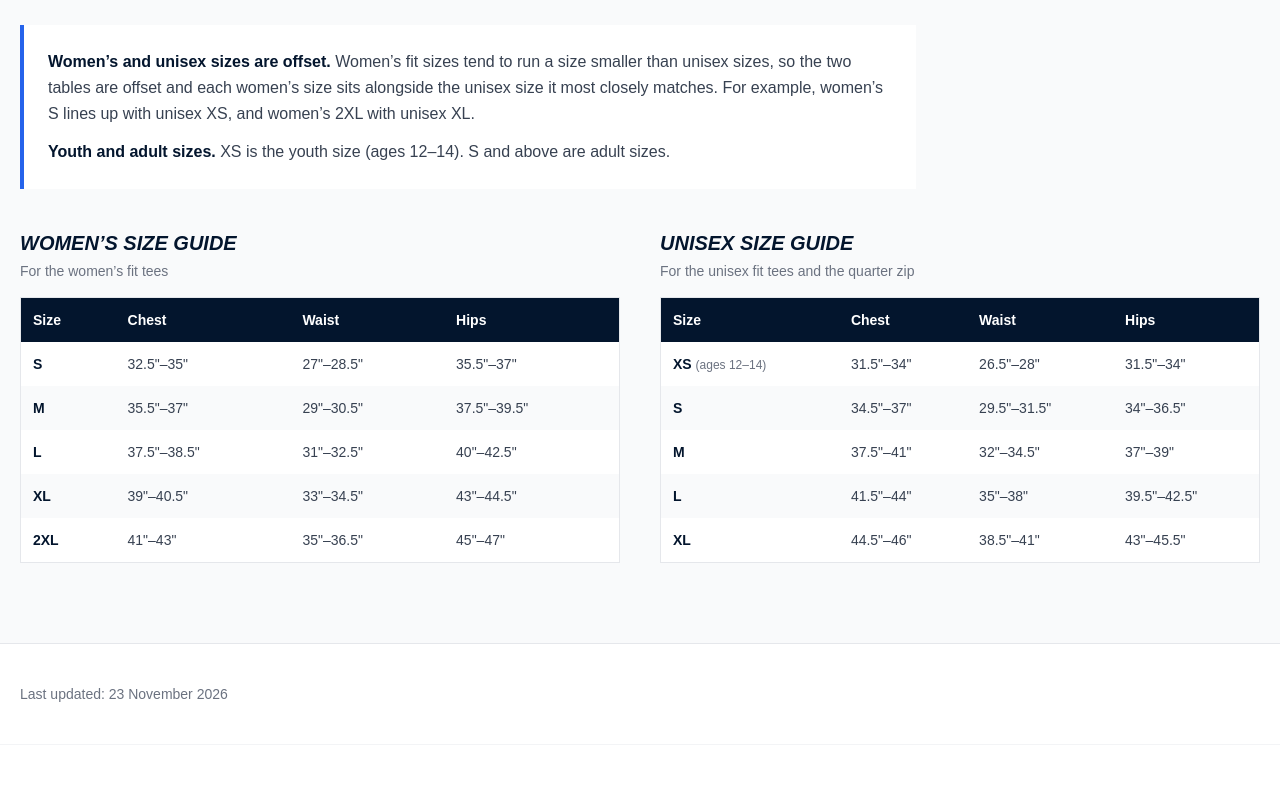
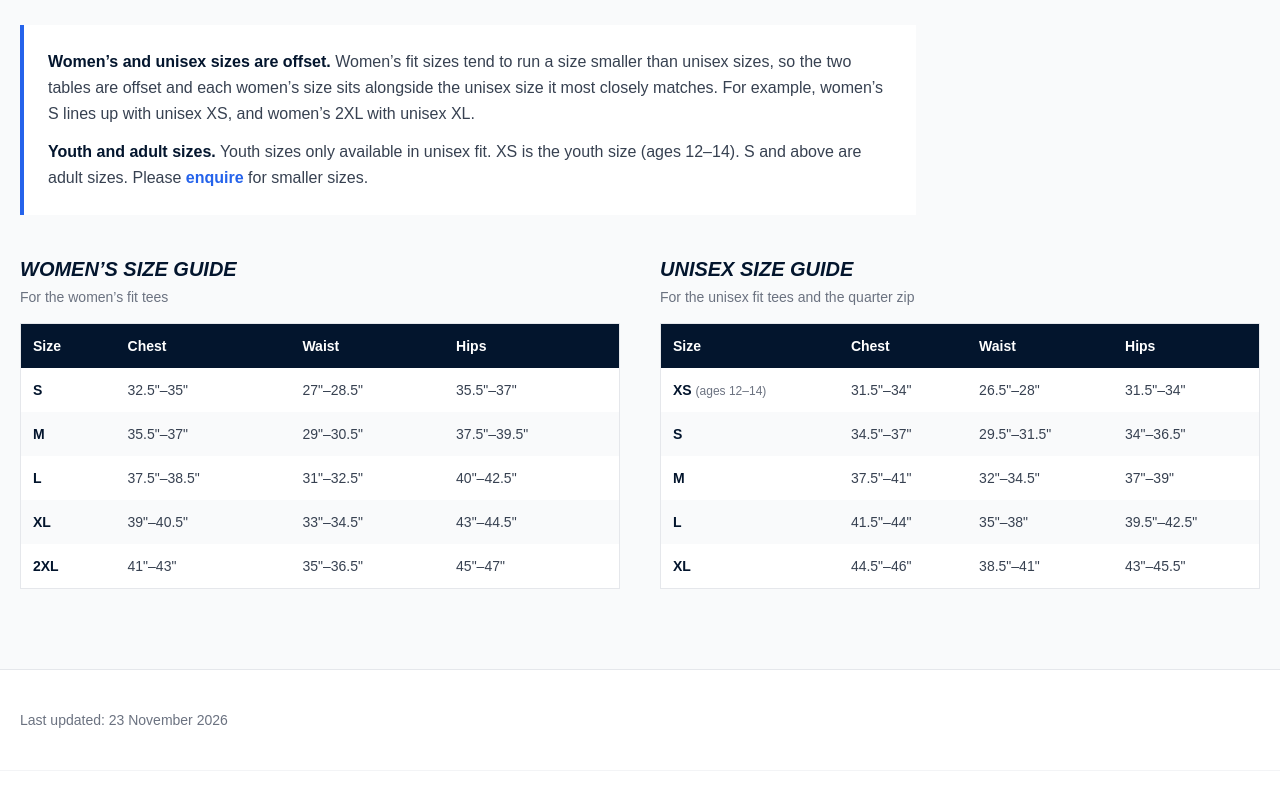
Before and after one commit to jonga-llucci/extraTime, a plain HTML site: page team-wear.html in a window 1280 px wide. Shown: the part 2280-3067 px from the top of the page. Drawn offline with Linux system fonts and the light colour scheme.

Commit message:
Update team-wear.html

```diff
--- a/team-wear.html
+++ b/team-wear.html
@@ -299,7 +299,7 @@
 <div><dt class="font-black text-[#03152d] mb-1">Hips</dt><dd class="text-gray-600 leading-relaxed">Measure around the widest part of your hips, with your feet together and the tape horizontal.</dd></div>
 </dl>
 <div class="border-l-4 border-blue-600 bg-white p-6 max-w-4xl mb-10"><p class="text-gray-700 leading-relaxed"><strong class="text-[#03152d]">Women’s and unisex sizes are offset.</strong> Women’s fit sizes tend to run a size smaller than unisex sizes, so the two tables are offset and each women’s size sits alongside the unisex size it most closely matches. For example, women’s S lines up with unisex XS, and women’s 2XL with unisex XL.</p>
-<p class="text-gray-700 leading-relaxed mt-3"><strong class="text-[#03152d]">Youth and adult sizes.</strong> XS is the youth size (ages 12–14). S and above are adult sizes.</p></div>
+<p class="text-gray-700 leading-relaxed mt-3"><strong class="text-[#03152d]">Youth and adult sizes.</strong> Youth sizes only available in unisex fit. XS is the youth size (ages 12–14). S and above are adult sizes. Please <a class="text-blue-600 font-black hover:underline" href="/#enquiry">enquire</a> for smaller sizes.</p></div>
 <div class="grid lg:grid-cols-2 gap-10">
 <div id="size-guide-womens">
 <h3 class="text-xl font-black uppercase italic text-[#03152d] mb-1">Women’s size guide</h3>
```
